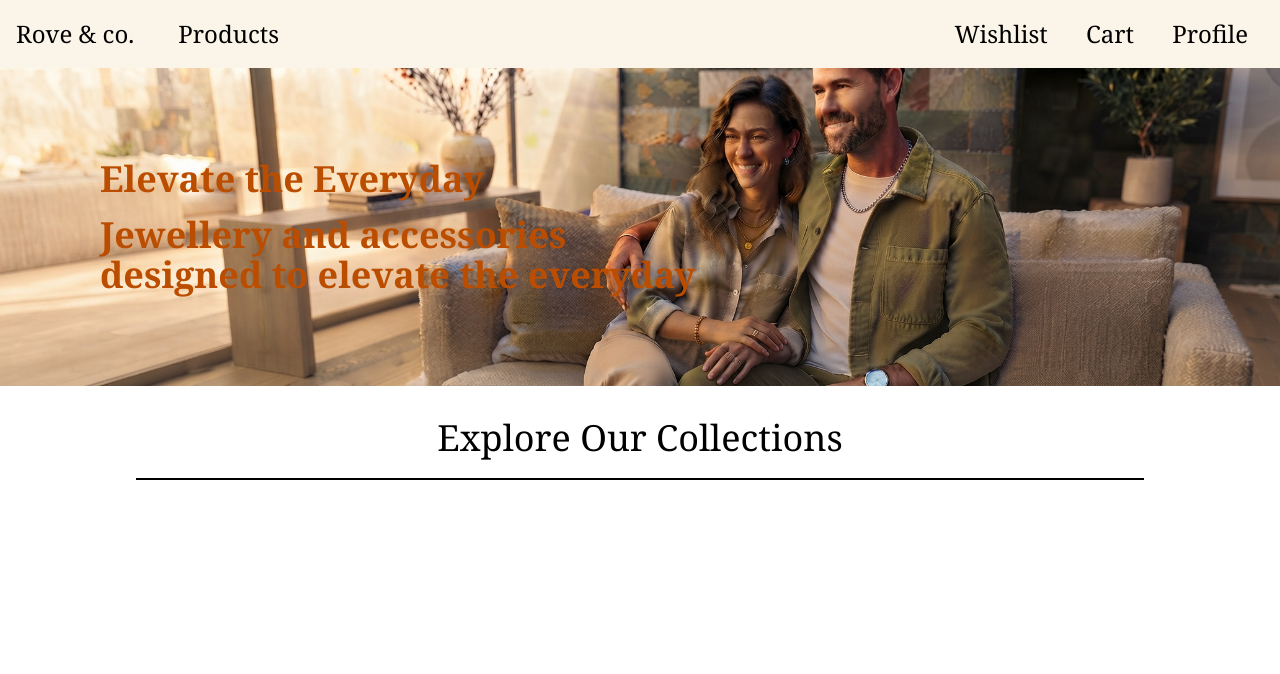
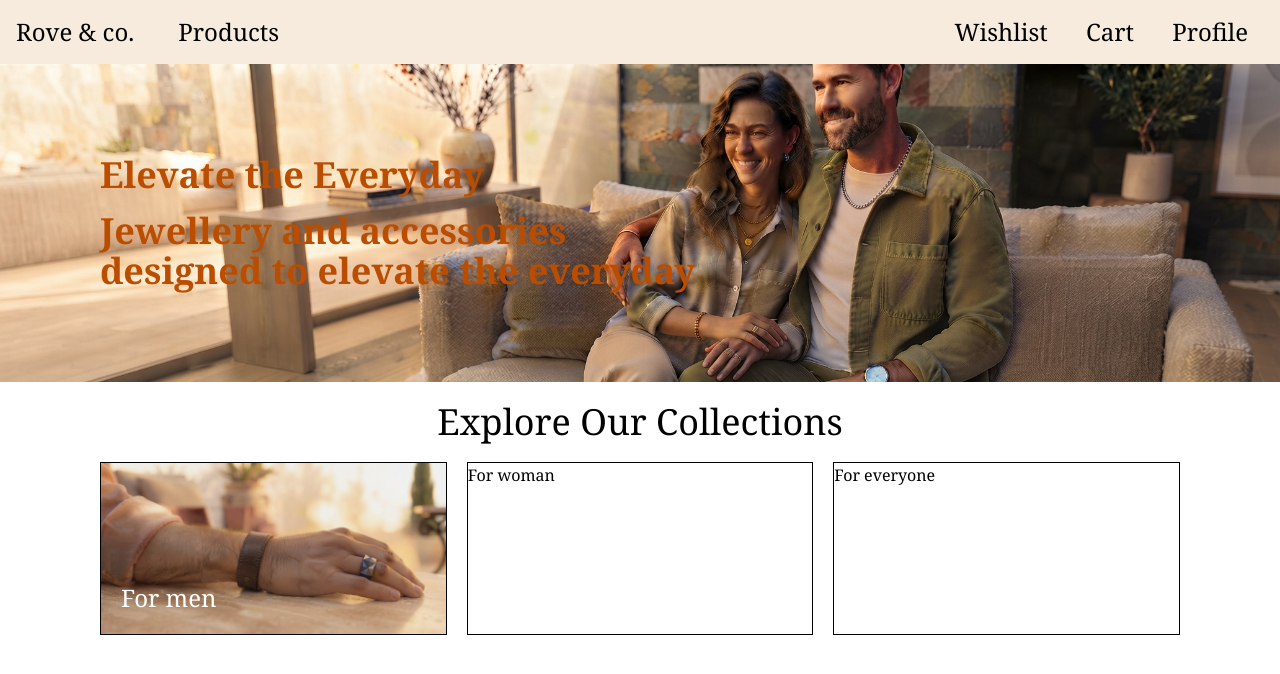
Before and after one commit to ryan-badenhorst/e-commerce-store, a React (Vite) app: page / in a window 1280 px wide. Shown: the top 674 px of the page. Built offline with nearby package versions, Linux system fonts and the light colour scheme.

Commit message:
Update styling site-wide and updated Home page

```diff
--- a/src/components/Header.tsx
+++ b/src/components/Header.tsx
@@ -10,13 +10,13 @@ export default function Header() {
     }
 
     return (
-        <div className="font-serif">
+        <div className="header font-serif">
             <nav>
                 <NavLink to="/"> Rove & co. </NavLink>
 
                 <NavLink to="/products" style={({ isActive }) => isActive ? activeStyles : undefined}> Products </NavLink>
 
-                <div className="left-nav">
+                <div className="ml-auto p-4 text-2xl">
                     <NavLink to="/login" style={({ isActive }) => isActive ? activeStyles : undefined}> Wishlist </NavLink>
 
                     <NavLink to="/admin" style={({ isActive }) => isActive ? activeStyles : undefined}> Cart </NavLink>
--- a/src/index.css
+++ b/src/index.css
@@ -4,25 +4,28 @@
     body {
         @apply p-0 font-sans;
     }
+
+    nav {
+        @apply flex gap-3 bg-[#f6ebdc]
     }
 
-nav {
-    display: flex;
-    gap: 0.75rem;
-    background-color: rgb(250, 245, 232);
+    .home-link {
+        @apply border relative flex-1 aspect-2/1 overflow-hidden p-0 font-serif;
     }
 
-a {
-    padding: 1rem;
-    font-size: 1.5rem;
+    .home-link img {
+        @apply w-full h-full object-cover;
     }
 
-.home {
-    margin: 2rem;
+    .home-overlay {
+        @apply absolute inset-0 bg-black/5;
     }
 
-.left-nav {
-    margin-left: auto;
-    padding: 1rem;
-    font-size: 1.5rem;
+    .home-link span {
+        @apply absolute bottom-5 left-5 text-2xl text-white;
     }
+
+    .header a {
+        @apply p-4 text-2xl
+    }
+}
--- a/src/pages/Home.tsx
+++ b/src/pages/Home.tsx
@@ -1,4 +1,7 @@
+import { Link } from "react-router-dom"
+
 import homeHero from "../images/home-hero.jpg"
+import mensHome from "../images/mens-home.jpg"
 
 export default function Home() {
     return (
@@ -21,12 +24,20 @@ export default function Home() {
                 </div>
             </div>
 
-            <div className="mx-34 my-8">
+            <div className="mx-25 my-5">
 
                 <h1 className="font-serif text-center text-4xl mb-5">Explore Our Collections</h1>
 
-                <div className="flex flex-row gap-5 border">
-                    <div className=""></div>
+                <div className="flex flex-row gap-5 justify-between">
+                    <Link to="/products?gender=men" className="home-link">
+                        <img src={mensHome} alt="Mens jewelry" />
+
+                        <div className="home-overlay"></div>
+
+                        <span>For men</span>
+                    </Link>
+                    <Link to="#" className="home-link">For woman</Link>
+                    <Link to="#" className="home-link">For everyone</Link>
                 </div>
             </div>
         </>
```
Also changed, not shown: src/images/mens-home.jpg (added). Lines whose indentation alone changed are shown as unchanged.
